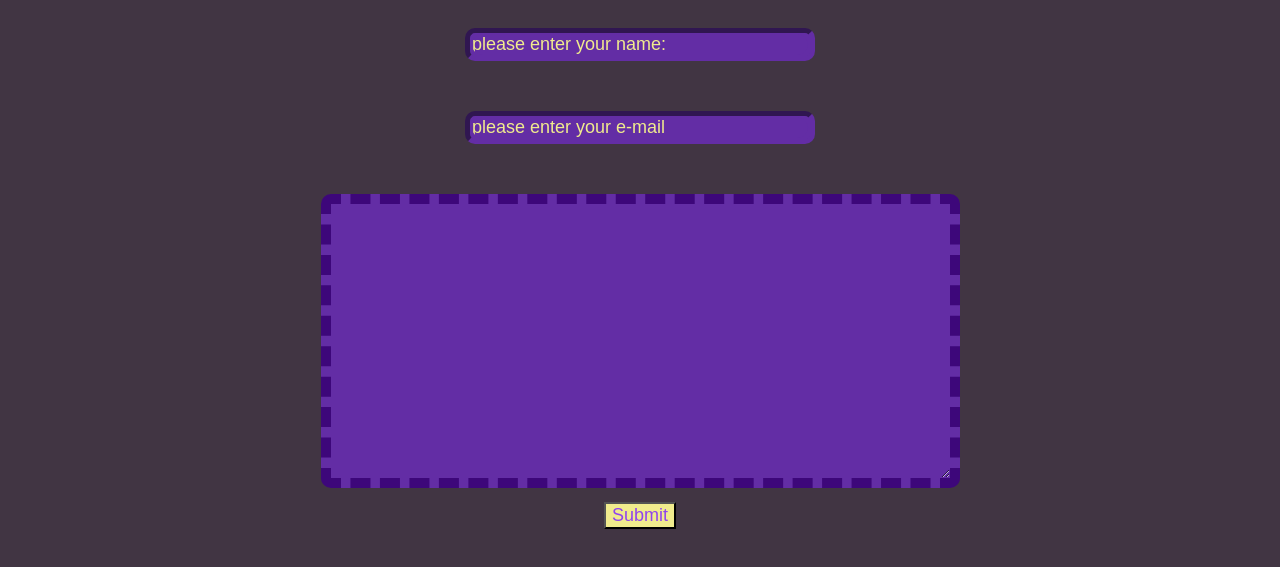
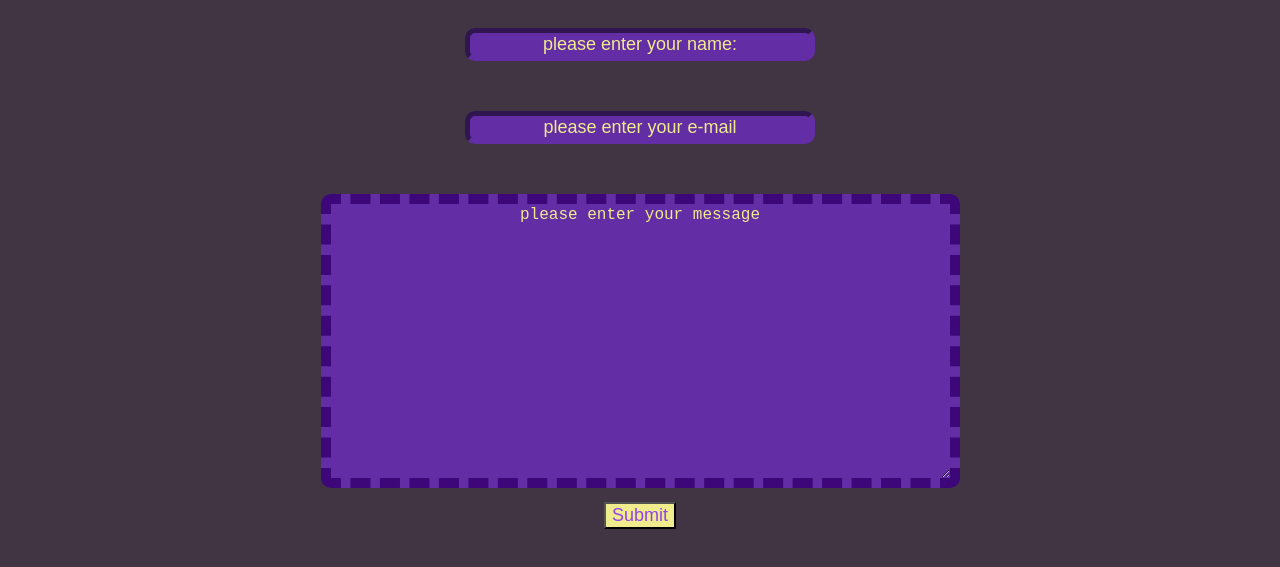
Before and after one commit to zagannos06/codes, a plain HTML site: page index.html in a window 1280 px wide. Shown: the part 2059-2626 px from the top of the page. Drawn offline with Linux system fonts and the light colour scheme; a web font is replaced by a local one.

Commit message:
deniyoruz

```diff
--- a/index.html
+++ b/index.html
@@ -128,7 +128,7 @@
         </div>
         <div>
           <label for="message"></label>
-          <textarea name="message" id="message" cols="60" rows="15"></textarea>
+          <textarea name="message" id="message" cols="60" rows="15" placeholder="please enter your message"></textarea>
         </div>
         <div>
           <input
--- a/styling/mainpage.css
+++ b/styling/mainpage.css
@@ -133,7 +133,7 @@ nav{
     color: #F0EB8D;
     background-color: #632da5;
     border-radius: 20px ;
-
+    text-align: center;
 
 }
 
@@ -164,3 +164,11 @@ nav{
 
 
 }
+
+#message::placeholder{
+    color: #F0EB8D;
+    text-align: center;
+    border-radius: 10px;
+    border-width: 10px;
+    border-color: #F0EB8D;
+}
```
